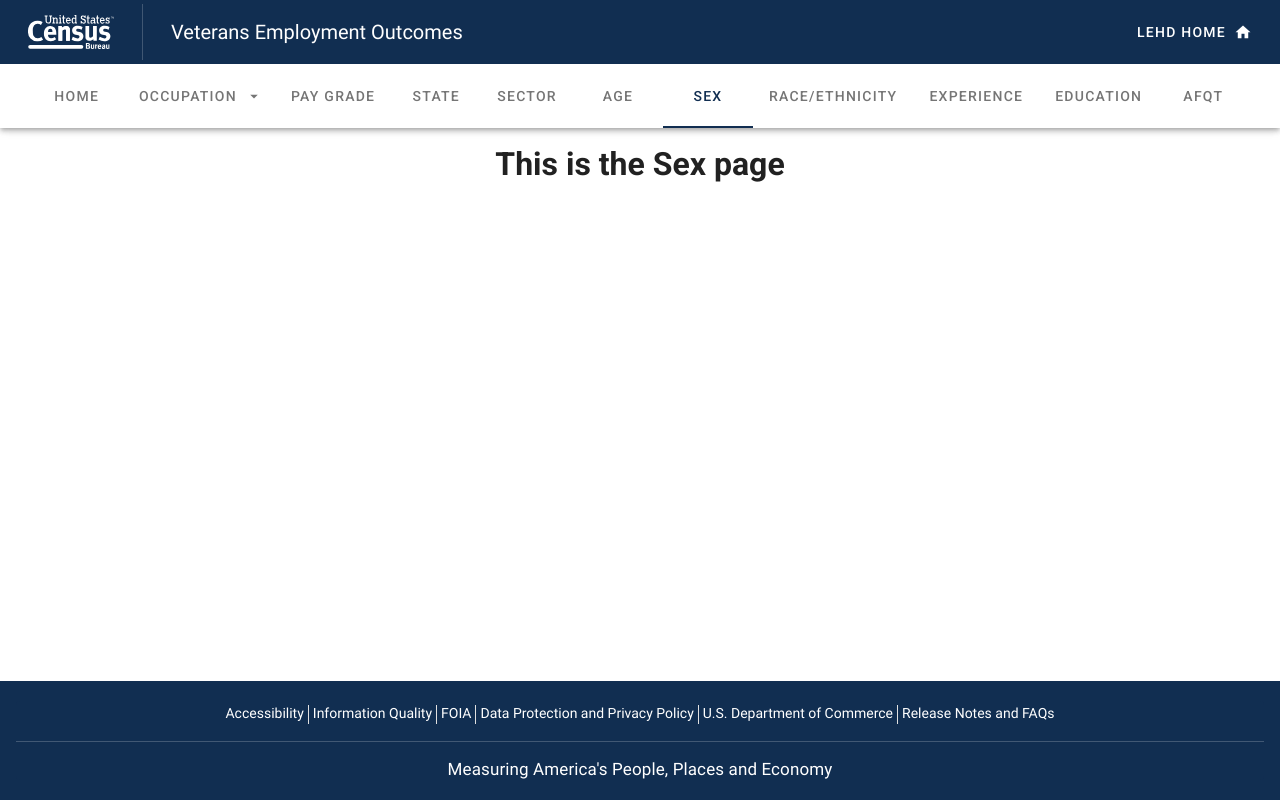
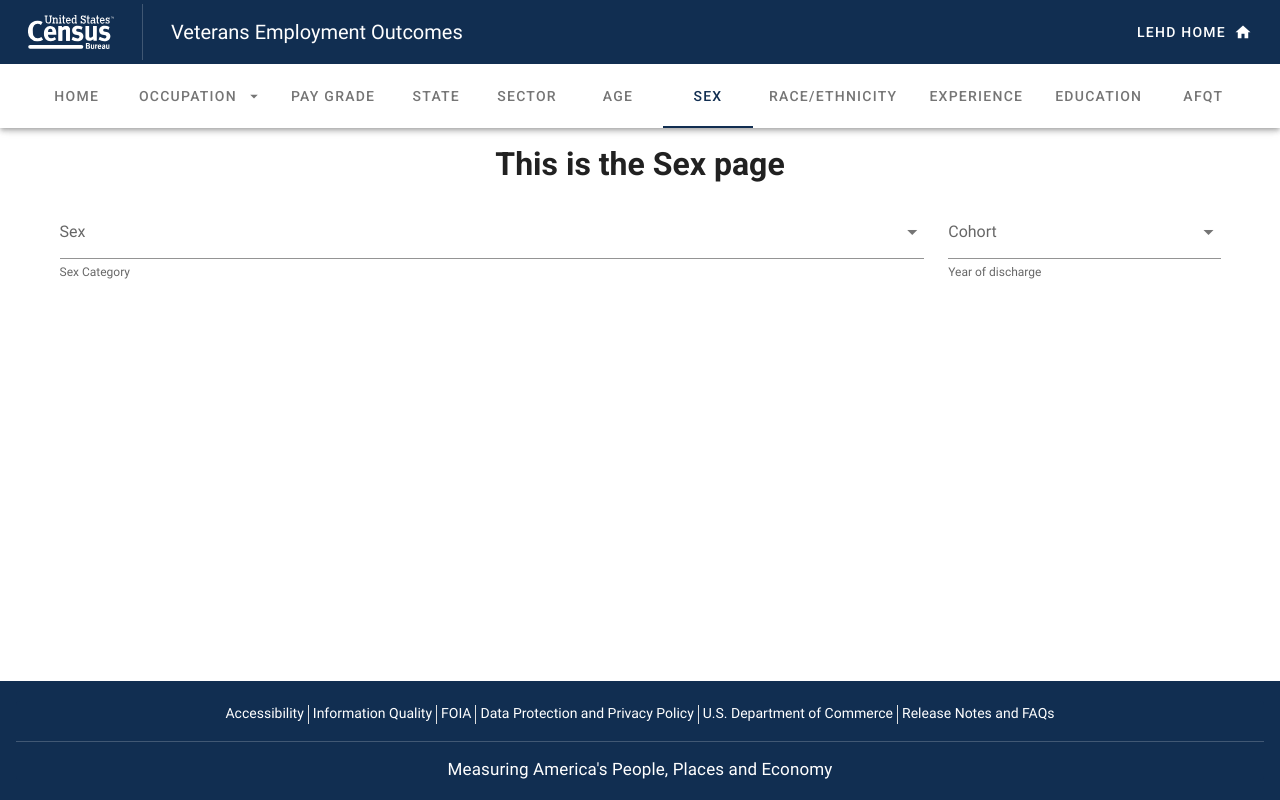
Before and after one commit to jodyhoonstarr/veo-frontend, a Vue app: page /sex in a window 1280 px wide. Built offline with nearby package versions, Linux system fonts and the light colour scheme.

Commit message:
layout sex dropdowns

```diff
--- a/src/views/Sex.vue
+++ b/src/views/Sex.vue
@@ -1,15 +1,47 @@
 <template>
   <div>
     <h1 class="text-center">This is the Sex page</h1>
+    <SelectBar>
+      <v-col cols="12" xs="12" sm="9">
+        <DropDown
+          label="Sex"
+          hint="Sex Category"
+          :items="sexes"
+          v-model="selectedSex"
+          multiple
+          close
+        ></DropDown>
+      </v-col>
+      <v-col cols="12" xs="12" sm="3">
+        <DropDown
+          label="Cohort"
+          hint="Year of discharge"
+          :items="cohorts"
+          v-model="selectedCohort"
+        ></DropDown>
+      </v-col>
+    </SelectBar>
   </div>
 </template>
 
 <script>
+import SelectBar from "@/components/SelectBar.vue";
+import DropDown from "@/components/DropDown.vue";
+
 export default {
   name: "Sex",
+  components: {
+    SelectBar,
+    DropDown
+  },
   data() {
     return {
-      sexCategories: [{ id: "1", label: "Male" }, { id: "2", label: "Female" }],
+      selectedSex: null,
+      selectedCohort: null,
+      sexes: [
+        { id: "1", label: "Male" },
+        { id: "2", label: "Female" }
+      ],
       cohorts: [
         { id: "2000", label: "2000-2001" },
         { id: "2002", label: "2002-2003" },
```
